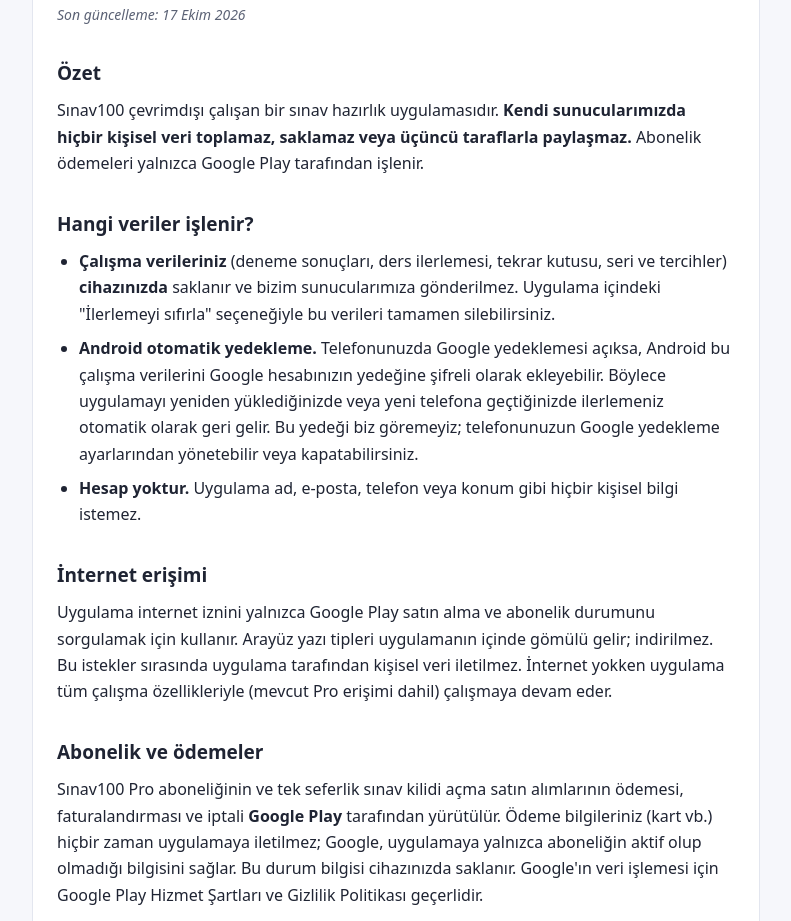
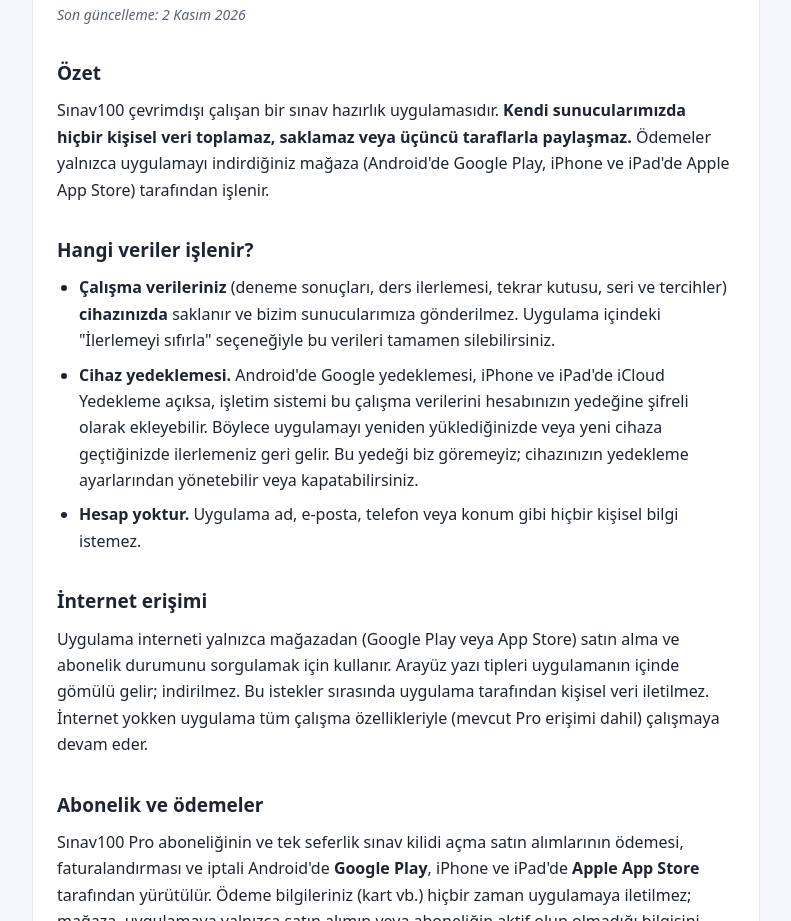
Before and after one commit to Djonfaga/sinav100_public_version, a plain HTML site: page privacy.html in a window 1280 px wide. Shown: the part 151-1072 px from the top of the page, without its empty margins (244-1035 px from the left). Drawn offline with Linux system fonts and the light colour scheme.

Commit message:
Privacy and terms: App Store payments, iCloud backup, Apple EULA

```diff
--- a/privacy.html
+++ b/privacy.html
@@ -47,15 +47,15 @@
 </header>
 <main>
 <h1>Sınav100 Gizlilik Politikası</h1>
-<p class="updated"><em>Son güncelleme: 17 Ekim 2026</em></p>
+<p class="updated"><em>Son güncelleme: 2 Kasım 2026</em></p>
 <h2>Özet</h2>
-<p>Sınav100 çevrimdışı çalışan bir sınav hazırlık uygulamasıdır. <strong>Kendi sunucularımızda hiçbir kişisel veri toplamaz, saklamaz veya üçüncü taraflarla paylaşmaz.</strong> Abonelik ödemeleri yalnızca Google Play tarafından işlenir.</p>
+<p>Sınav100 çevrimdışı çalışan bir sınav hazırlık uygulamasıdır. <strong>Kendi sunucularımızda hiçbir kişisel veri toplamaz, saklamaz veya üçüncü taraflarla paylaşmaz.</strong> Ödemeler yalnızca uygulamayı indirdiğiniz mağaza (Android'de Google Play, iPhone ve iPad'de Apple App Store) tarafından işlenir.</p>
 <h2>Hangi veriler işlenir?</h2>
-<ul><li><strong>Çalışma verileriniz</strong> (deneme sonuçları, ders ilerlemesi, tekrar kutusu, seri ve tercihler) <strong>cihazınızda</strong> saklanır ve bizim sunucularımıza gönderilmez. Uygulama içindeki "İlerlemeyi sıfırla" seçeneğiyle bu verileri tamamen silebilirsiniz.</li><li><strong>Android otomatik yedekleme.</strong> Telefonunuzda Google yedeklemesi açıksa, Android bu çalışma verilerini Google hesabınızın yedeğine şifreli olarak ekleyebilir. Böylece uygulamayı yeniden yüklediğinizde veya yeni telefona geçtiğinizde ilerlemeniz otomatik olarak geri gelir. Bu yedeği biz göremeyiz; telefonunuzun Google yedekleme ayarlarından yönetebilir veya kapatabilirsiniz.</li><li><strong>Hesap yoktur.</strong> Uygulama ad, e-posta, telefon veya konum gibi hiçbir kişisel bilgi istemez.</li></ul>
+<ul><li><strong>Çalışma verileriniz</strong> (deneme sonuçları, ders ilerlemesi, tekrar kutusu, seri ve tercihler) <strong>cihazınızda</strong> saklanır ve bizim sunucularımıza gönderilmez. Uygulama içindeki "İlerlemeyi sıfırla" seçeneğiyle bu verileri tamamen silebilirsiniz.</li><li><strong>Cihaz yedeklemesi.</strong> Android'de Google yedeklemesi, iPhone ve iPad'de iCloud Yedekleme açıksa, işletim sistemi bu çalışma verilerini hesabınızın yedeğine şifreli olarak ekleyebilir. Böylece uygulamayı yeniden yüklediğinizde veya yeni cihaza geçtiğinizde ilerlemeniz geri gelir. Bu yedeği biz göremeyiz; cihazınızın yedekleme ayarlarından yönetebilir veya kapatabilirsiniz.</li><li><strong>Hesap yoktur.</strong> Uygulama ad, e-posta, telefon veya konum gibi hiçbir kişisel bilgi istemez.</li></ul>
 <h2>İnternet erişimi</h2>
-<p>Uygulama internet iznini yalnızca Google Play satın alma ve abonelik durumunu sorgulamak için kullanır. Arayüz yazı tipleri uygulamanın içinde gömülü gelir; indirilmez. Bu istekler sırasında uygulama tarafından kişisel veri iletilmez. İnternet yokken uygulama tüm çalışma özellikleriyle (mevcut Pro erişimi dahil) çalışmaya devam eder.</p>
+<p>Uygulama interneti yalnızca mağazadan (Google Play veya App Store) satın alma ve abonelik durumunu sorgulamak için kullanır. Arayüz yazı tipleri uygulamanın içinde gömülü gelir; indirilmez. Bu istekler sırasında uygulama tarafından kişisel veri iletilmez. İnternet yokken uygulama tüm çalışma özellikleriyle (mevcut Pro erişimi dahil) çalışmaya devam eder.</p>
 <h2>Abonelik ve ödemeler</h2>
-<p>Sınav100 Pro aboneliğinin ve tek seferlik sınav kilidi açma satın alımlarının ödemesi, faturalandırması ve iptali <strong>Google Play</strong> tarafından yürütülür. Ödeme bilgileriniz (kart vb.) hiçbir zaman uygulamaya iletilmez; Google, uygulamaya yalnızca aboneliğin aktif olup olmadığı bilgisini sağlar. Bu durum bilgisi cihazınızda saklanır. Google'ın veri işlemesi için Google Play Hizmet Şartları ve Gizlilik Politikası geçerlidir.</p>
+<p>Sınav100 Pro aboneliğinin ve tek seferlik sınav kilidi açma satın alımlarının ödemesi, faturalandırması ve iptali Android'de <strong>Google Play</strong>, iPhone ve iPad'de <strong>Apple App Store</strong> tarafından yürütülür. Ödeme bilgileriniz (kart vb.) hiçbir zaman uygulamaya iletilmez; mağaza, uygulamaya yalnızca satın alımın veya aboneliğin aktif olup olmadığı bilgisini sağlar. Bu durum bilgisi cihazınızda saklanır. Mağazanın veri işlemesi için Google'ın veya Apple'ın kendi hizmet şartları ve gizlilik politikası geçerlidir.</p>
 <h2>Bildirimler</h2>
 <p>Günlük çalışma hatırlatıcısı isteğe bağlıdır ve tamamen cihaz üzerinde zamanlanır; hiçbir sunucuya bağlanmaz. Bildirim izni yalnızca bu özelliği açarsanız istenir ve istediğiniz an kapatabilirsiniz.</p>
 <h2>Sonuç paylaşımı</h2>
@@ -65,7 +65,7 @@
 <h2>Hedef kitle</h2>
 <p>Sınav100, 16 yaş ve üzeri sınav adaylarına yöneliktir ve çocuklara yönelik bir uygulama değildir. Uygulama hiçbir kullanıcıdan kişisel veri toplamaz.</p>
 <h2>Verilerin saklanması ve silinmesi</h2>
-<p>Çalışma verileri, siz "İlerlemeyi sıfırla" ile silene ya da uygulamayı kaldırana kadar cihazınızda kalır. Android yedeğindeki kopya, Google hesabınızın yedekleme ayarlarına tabidir. Bizim sunucularımızda saklanan bir veri yoktur; bu nedenle KVKK kapsamında tarafımızca işlenen kişisel veri de bulunmaz.</p>
+<p>Çalışma verileri, siz "İlerlemeyi sıfırla" ile silene ya da uygulamayı kaldırana kadar cihazınızda kalır. Yedekteki kopya, Google veya iCloud hesabınızın yedekleme ayarlarına tabidir. Bizim sunucularımızda saklanan bir veri yoktur; bu nedenle KVKK kapsamında tarafımızca işlenen kişisel veri de bulunmaz.</p>
 <h2>Değişiklikler</h2>
 <p>Bu politika değişirse güncel sürüm bu sayfada yayımlanır.</p>
 <h2>İletişim</h2>
```
Also changed, not shown: terms.html (+2 -2 lines).
